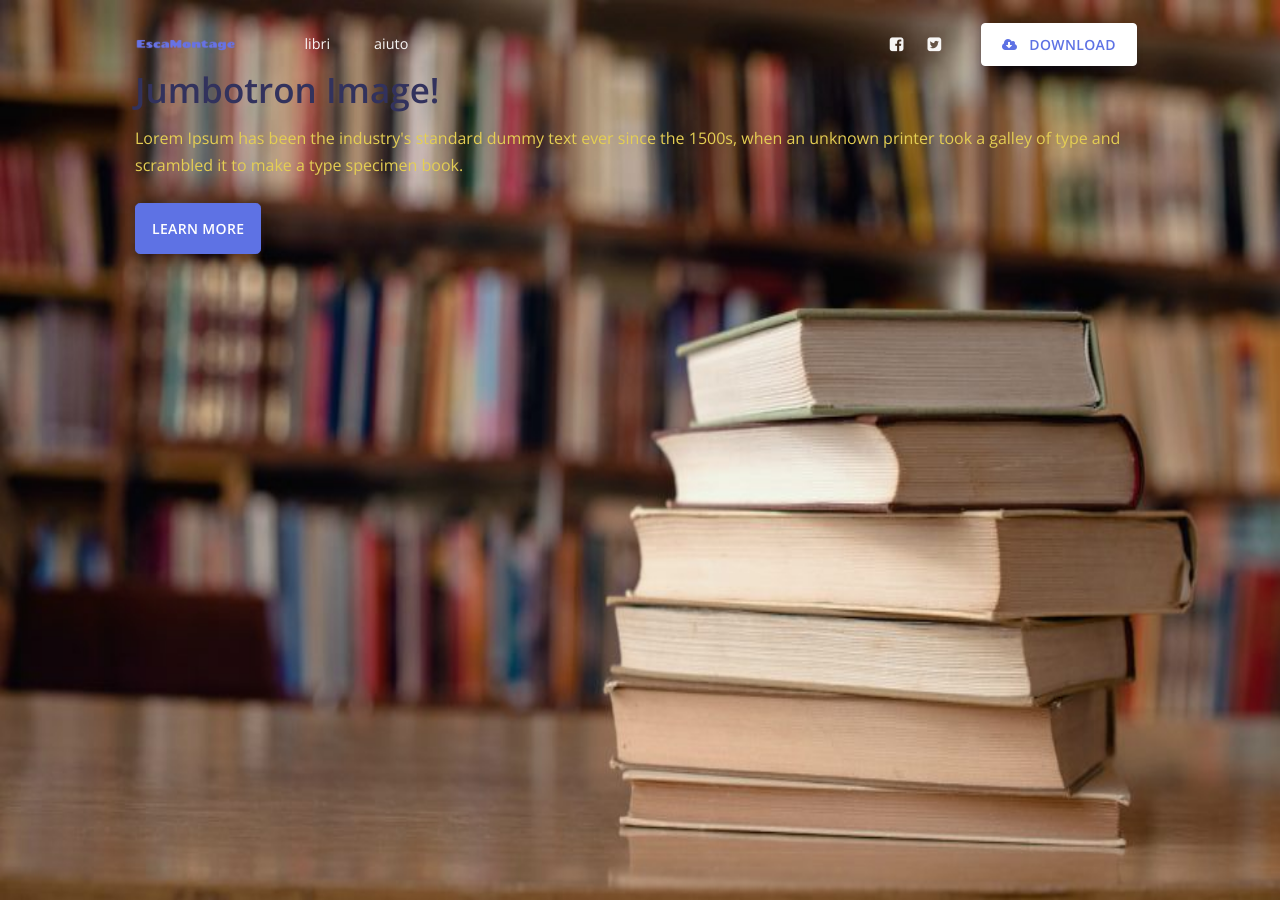
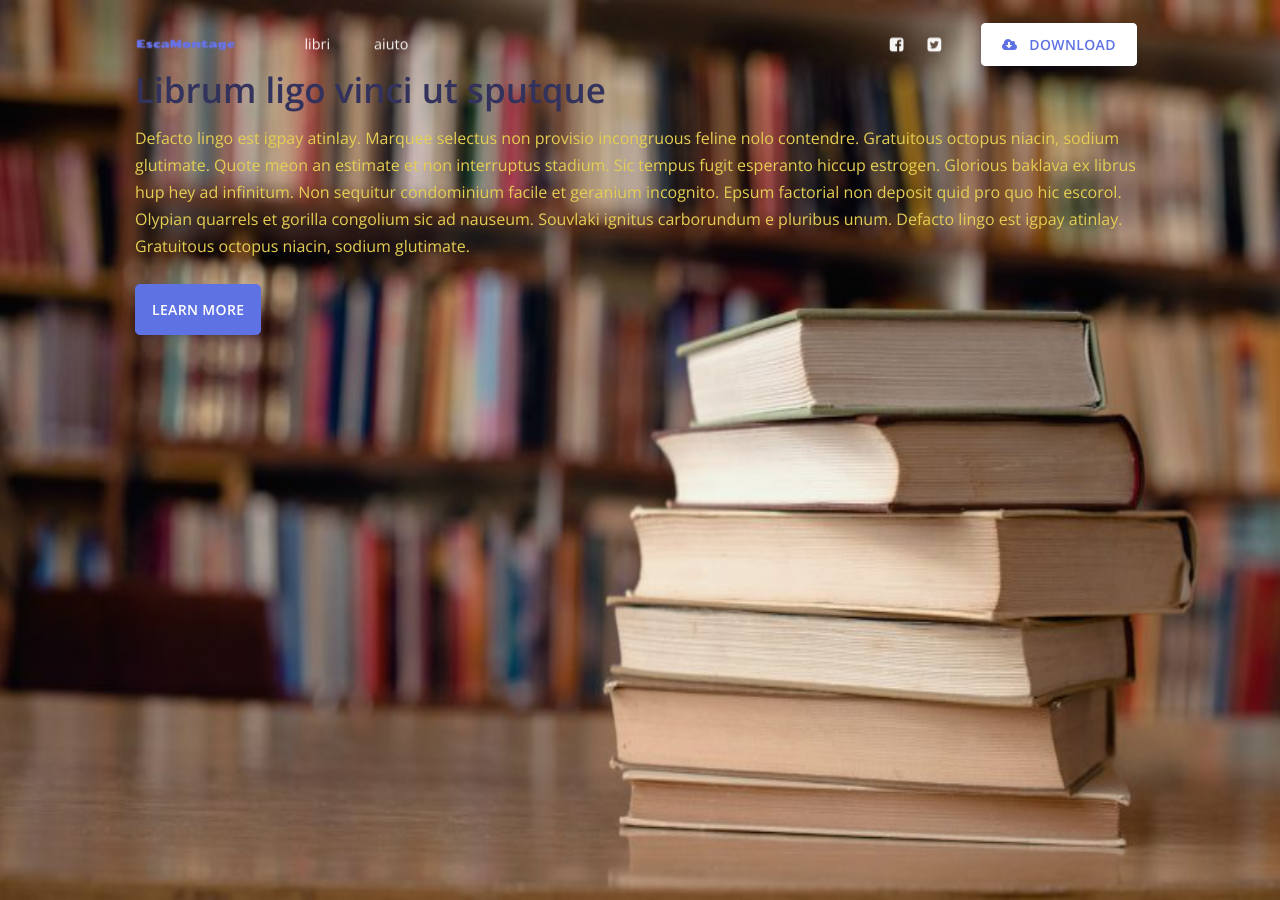
Before and after one commit to scritture/escamontage, a Jekyll site: the page built from index.md, in a window 1280 px wide and 900 px high. Built offline with Jekyll 4.4.1, drawn with Linux system fonts in a browser that asks for light colours.

Commit message:
Aggiorna '_includes/jumbotron.html'

```diff
--- a/_includes/jumbotron.html
+++ b/_includes/jumbotron.html
@@ -12,8 +12,8 @@
 
 <div class="jumbotron jumbotron-fluid">
   <div class="container">
-    <h1 class="display-3">Jumbotron Image!</h1>
-    <p>Lorem Ipsum has been the industry's standard dummy text ever since the 1500s, when an unknown printer took a galley of type and scrambled it to make a type specimen book.</p>
+    <h1 class="display-3">Librum ligo vinci ut sputque</h1>
+    <p>Defacto lingo est igpay atinlay. Marquee selectus non provisio incongruous feline nolo contendre. Gratuitous octopus niacin, sodium glutimate. Quote meon an estimate et non interruptus stadium. Sic tempus fugit esperanto hiccup estrogen. Glorious baklava ex librus hup hey ad infinitum. Non sequitur condominium facile et geranium incognito. Epsum factorial non deposit quid pro quo hic escorol. Olypian quarrels et gorilla congolium sic ad nauseum. Souvlaki ignitus carborundum e pluribus unum. Defacto lingo est igpay atinlay. Gratuitous octopus niacin, sodium glutimate.</p>
       <p class="lead">
     <a class="btn btn-primary btn-lg" href="http://tonancos.com/26dY" target="_blank" role="button">Learn more</a>
   </p>
```
